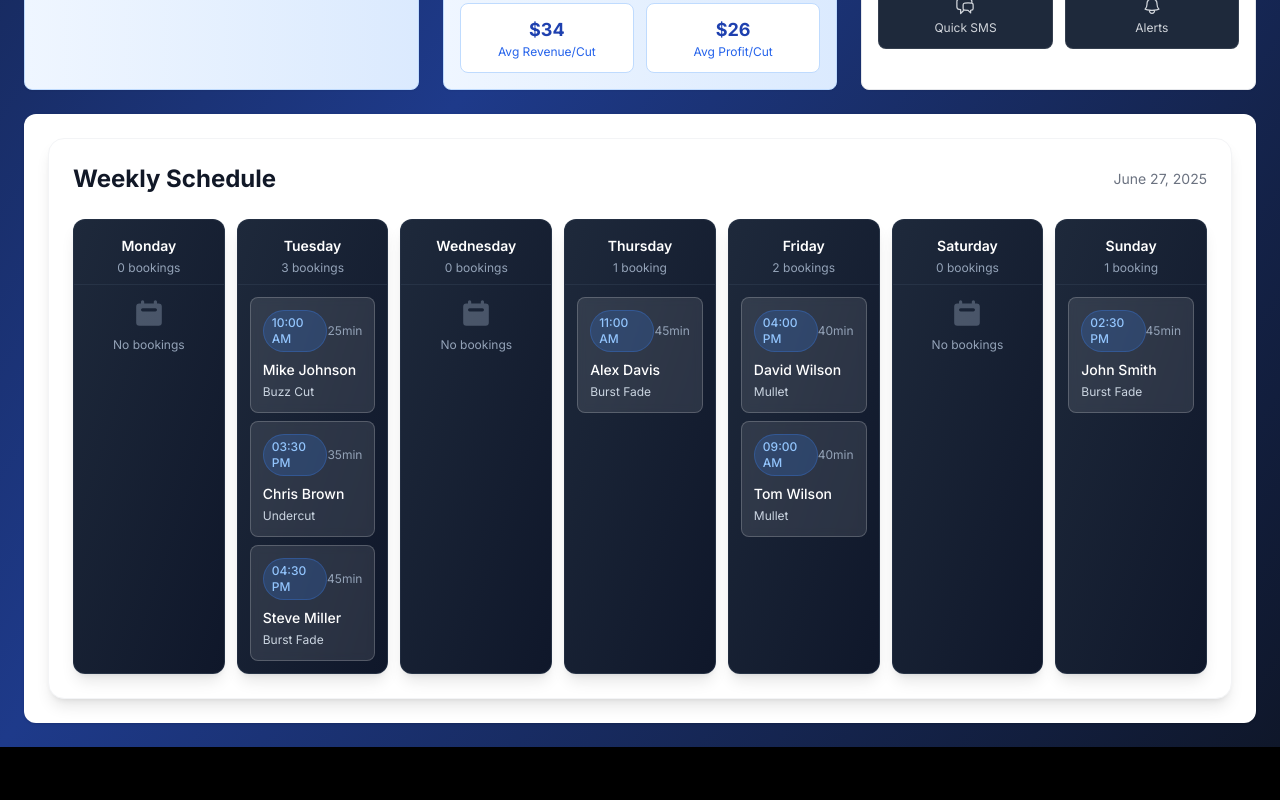
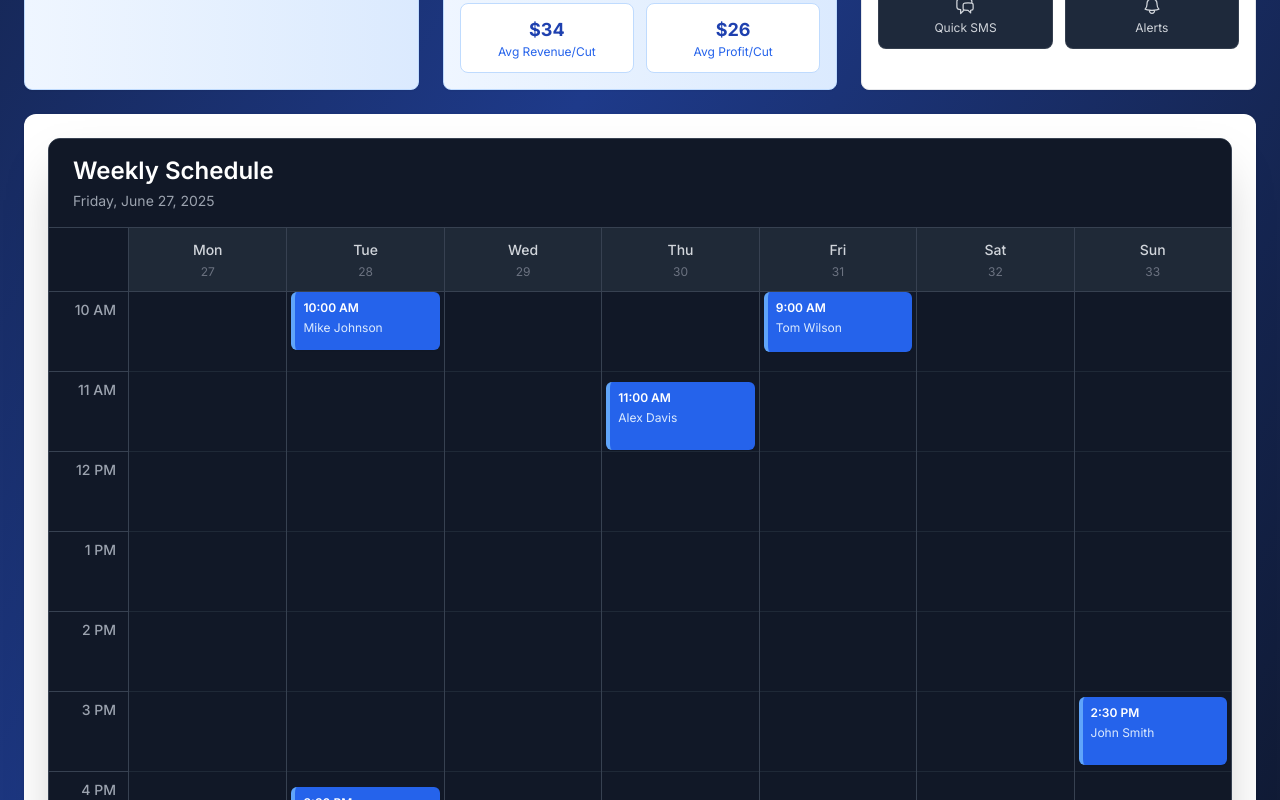
Before and after one commit to acheema5/JC-Dashboard, a Next.js app: page / in a window 1280 px wide. Shown: the part 1060-1860 px from the top of the page. Before the commit the page ends 1807 px from the top, so only its background shows below. Built offline with nearby package versions, Linux system fonts and the light colour scheme.

Commit message:
updated weekly schedule component. changed styling and booking details shown.

```diff
--- a/app/components/Schedule.tsx
+++ b/app/components/Schedule.tsx
@@ -6,121 +6,144 @@ interface ScheduleProps {
   appointments: Appointment[];
 }
 
-const weekdays = [
-  'Monday',
-  'Tuesday',
-  'Wednesday',
-  'Thursday',
-  'Friday',
-  'Saturday',
-  'Sunday',
-];
+const weekdays = ['Mon', 'Tue', 'Wed', 'Thu', 'Fri', 'Sat', 'Sun'];
+const fullWeekdays = ['Monday', 'Tuesday', 'Wednesday', 'Thursday', 'Friday', 'Saturday', 'Sunday'];
 
-const weekdayAbbr = ['Mon', 'Tue', 'Wed', 'Thu', 'Fri', 'Sat', 'Sun'];
+// Generate hourly time slots from 10 AM to 6 PM
+const timeSlots = Array.from({ length: 9 }, (_, i) => {
+  const hour = 10 + i;
+  return {
+    hour24: hour,
+    display: hour === 12 ? '12 PM' : hour > 12 ? `${hour - 12} PM` : `${hour} AM`,
+    time: `${hour}:00`
+  };
+});
 
 export function Schedule({ appointments }: ScheduleProps) {
-  // group appointments by weekday
-  const grouped: Record<string, Appointment[]> = {};
-  weekdays.forEach((day) => {
-    grouped[day] = [];
+  // Group appointments by day
+  const appointmentsByDay: Record<string, Appointment[]> = {};
+  fullWeekdays.forEach(day => {
+    appointmentsByDay[day] = [];
   });
 
-  for (const apt of appointments) {
+  appointments.forEach(apt => {
     const dayName = apt.date.toLocaleDateString('en-US', { weekday: 'long' });
-    if (grouped[dayName]) {
-      grouped[dayName].push(apt);
+    if (appointmentsByDay[dayName]) {
+      appointmentsByDay[dayName].push(apt);
     }
-  }
+  });
 
-  for (const day in grouped) {
-    grouped[day].sort(
-      (a, b) => a.date.getTime() - b.date.getTime()
-    );
-  }
+  // Sort appointments by time for each day
+  Object.keys(appointmentsByDay).forEach(day => {
+    appointmentsByDay[day].sort((a, b) => a.date.getTime() - b.date.getTime());
+  });
+
+  // Calculate appointment positioning
+  const getAppointmentPosition = (appointment: Appointment) => {
+    const startHour = appointment.date.getHours();
+    const startMinute = appointment.date.getMinutes();
+    const startDecimal = startHour + startMinute / 60;
+
+    // Calculate position from 10 AM (our start time)
+    const topPercent = ((startDecimal - 10) / 8) * 100; // 8 hours total (10-6)
+    const heightPercent = (appointment.duration / 60 / 8) * 100; // Duration as percentage
+
+    return {
+      top: `${Math.max(0, topPercent)}%`,
+      height: `${Math.max(heightPercent, 8)}%`, // Minimum 8% height for visibility
+    };
+  };
 
   return (
-    <div className="h-full flex flex-col">
+    <div className="bg-gray-900 text-white h-full flex flex-col">
       {/* Header */}
-      <div className="flex items-center justify-between mb-6">
-        <h2 className="text-2xl font-bold text-gray-900">Weekly Schedule</h2>
-        <div className="text-sm text-gray-500">
+      <div className="px-6 py-4 border-b border-gray-700">
+        <h1 className="text-2xl font-semibold">Weekly Schedule</h1>
+        <p className="text-gray-400 text-sm mt-1">
           {new Date().toLocaleDateString('en-US', {
+            weekday: 'long',
             month: 'long',
             day: 'numeric',
             year: 'numeric'
           })}
+        </p>
+      </div>
+
+      {/* Calendar Grid */}
+      <div className="flex-1 flex overflow-hidden">
+        {/* Time Column */}
+        <div className="w-20 flex-shrink-0 border-r border-gray-700">
+          {/* Empty header space */}
+          <div className="h-16 border-b border-gray-700"></div>
+
+          {/* Time slots */}
+          <div className="relative">
+            {timeSlots.map((slot, index) => (
+              <div
+                key={slot.hour24}
+                className="h-20 border-b border-gray-700 flex items-start justify-end pr-3 pt-2"
+              >
+                <span className="text-sm text-gray-400 font-medium">{slot.display}</span>
+              </div>
+            ))}
           </div>
         </div>
 
         {/* Days Grid */}
-      <div className="grid grid-cols-1 sm:grid-cols-2 lg:grid-cols-7 gap-3 flex-1">
-        {weekdays.map((day, index) => (
-          <div
-            key={day}
-            className="flex flex-col bg-gradient-to-br from-slate-800 to-slate-900 text-white rounded-xl border border-slate-700/50 shadow-lg hover:shadow-xl transition-all duration-200 min-h-[220px] lg:min-h-[280px]"
-          >
+        <div className="flex-1 grid grid-cols-7 divide-x divide-gray-700">
+          {fullWeekdays.map((day, dayIndex) => (
+            <div key={day} className="flex flex-col min-w-0">
               {/* Day Header */}
-            <div className="p-4 pb-2 border-b border-slate-700/50">
-              <h3 className="text-center font-semibold">
-                <span className="block lg:hidden text-sm">{weekdayAbbr[index]}</span>
-                <span className="hidden lg:block text-sm">{day}</span>
-              </h3>
-              <div className="text-center text-xs text-slate-400 mt-1">
-                {grouped[day].length} {grouped[day].length === 1 ? 'booking' : 'bookings'}
+              <div className="h-16 border-b border-gray-700 flex flex-col items-center justify-center bg-gray-800">
+                <div className="text-sm font-medium text-gray-300">{weekdays[dayIndex]}</div>
+                <div className="text-xs text-gray-500 mt-1">
+                  {new Date().getDate() + dayIndex}
                 </div>
               </div>
 
+              {/* Day Content */}
+              <div className="flex-1 relative">
+                {/* Hour grid lines */}
+                {timeSlots.map((slot, index) => (
+                  <div
+                    key={slot.hour24}
+                    className="absolute w-full h-20 border-b border-gray-800"
+                    style={{ top: `${index * 80}px` }}
+                  />
+                ))}
+
                 {/* Appointments */}
-            <div className="flex-1 p-3 overflow-y-auto">
-              <div className="space-y-2">
-                {grouped[day].length === 0 ? (
-                  <div className="flex items-center justify-center h-full">
-                    <div className="text-center text-slate-400">
-                      <div className="w-8 h-8 mx-auto mb-2 opacity-40">
-                        <svg fill="currentColor" viewBox="0 0 20 20">
-                          <path fillRule="evenodd" d="M6 2a1 1 0 00-1 1v1H4a2 2 0 00-2 2v10a2 2 0 002 2h12a2 2 0 002-2V6a2 2 0 00-2-2h-1V3a1 1 0 10-2 0v1H7V3a1 1 0 00-1-1zm0 5a1 1 0 000 2h8a1 1 0 100-2H6z" clipRule="evenodd" />
-                        </svg>
+                {appointmentsByDay[day].map((apt) => {
+                  const position = getAppointmentPosition(apt);
+                  return (
+                    <div
+                      key={apt.id}
+                      className="absolute left-1 right-1 bg-blue-600 rounded-md border-l-4 border-blue-400 shadow-sm hover:bg-blue-700 transition-colors cursor-pointer overflow-hidden"
+                      style={{
+                        top: position.top,
+                        height: position.height,
+                        minHeight: '40px'
+                      }}
+                    >
+                      <div className="p-2 h-full flex flex-col justify-start text-left">
+                        <div className="text-xs font-semibold text-white mb-1">
+                          {apt.date.toLocaleTimeString([], {
+                            hour: 'numeric',
+                            minute: '2-digit',
+                          })}
                         </div>
-                      <p className="text-xs">No bookings</p>
+                        <div className="text-xs text-blue-100 truncate">
+                          {apt.clientName}
                         </div>
                       </div>
-                ) : (
-                  grouped[day].map((apt, aptIndex) => (
-                    <div
-                      key={apt.id}
-                      className="group relative p-3 rounded-lg bg-white/10 border border-white/20 backdrop-blur-sm hover:bg-white/15 hover:border-white/30 transition-all duration-200"
-                    >
-                      {/* Time badge */}
-                      <div className="flex items-center justify-between mb-2">
-                        <span className="inline-flex items-center px-2 py-1 rounded-full text-xs font-medium bg-blue-500/20 text-blue-300 border border-blue-500/30">
-                          {apt.date.toLocaleTimeString([], {
-                            hour: '2-digit',
-                            minute: '2-digit',
+                    </div>
+                  );
                 })}
-                        </span>
-                        <span className="text-xs text-slate-400">{apt.duration}min</span>
-                      </div>
-
-                      {/* Client info */}
-                      <div className="space-y-1">
-                        <div className="text-sm font-medium text-white truncate">
-                          {apt.clientName}
-                        </div>
-                        <div className="text-xs text-slate-300 truncate">
-                          {apt.haircutType}
-                        </div>
-                      </div>
-
-                      {/* Hover effect indicator */}
-                      <div className="absolute inset-0 rounded-lg bg-gradient-to-r from-blue-500/0 to-purple-500/0 group-hover:from-blue-500/5 group-hover:to-purple-500/5 transition-all duration-200 pointer-events-none" />
-                    </div>
-                  ))
-                )}
-              </div>
               </div>
             </div>
           ))}
         </div>
       </div>
+    </div>
   );
 }
--- a/app/components/ScheduleCard.tsx
+++ b/app/components/ScheduleCard.tsx
@@ -9,7 +9,7 @@ interface ScheduleCardProps {
 
 export function ScheduleCard({ appointments }: ScheduleCardProps) {
   return (
-    <div className="bg-white rounded-2xl p-6 shadow-lg border border-gray-100 h-full">
+    <div className="bg-gray-900 rounded-xl shadow-2xl border border-gray-700 h-full min-h-[700px] overflow-hidden">
       <Schedule appointments={appointments} />
     </div>
   );
```
Lines whose indentation alone changed are shown as unchanged.
